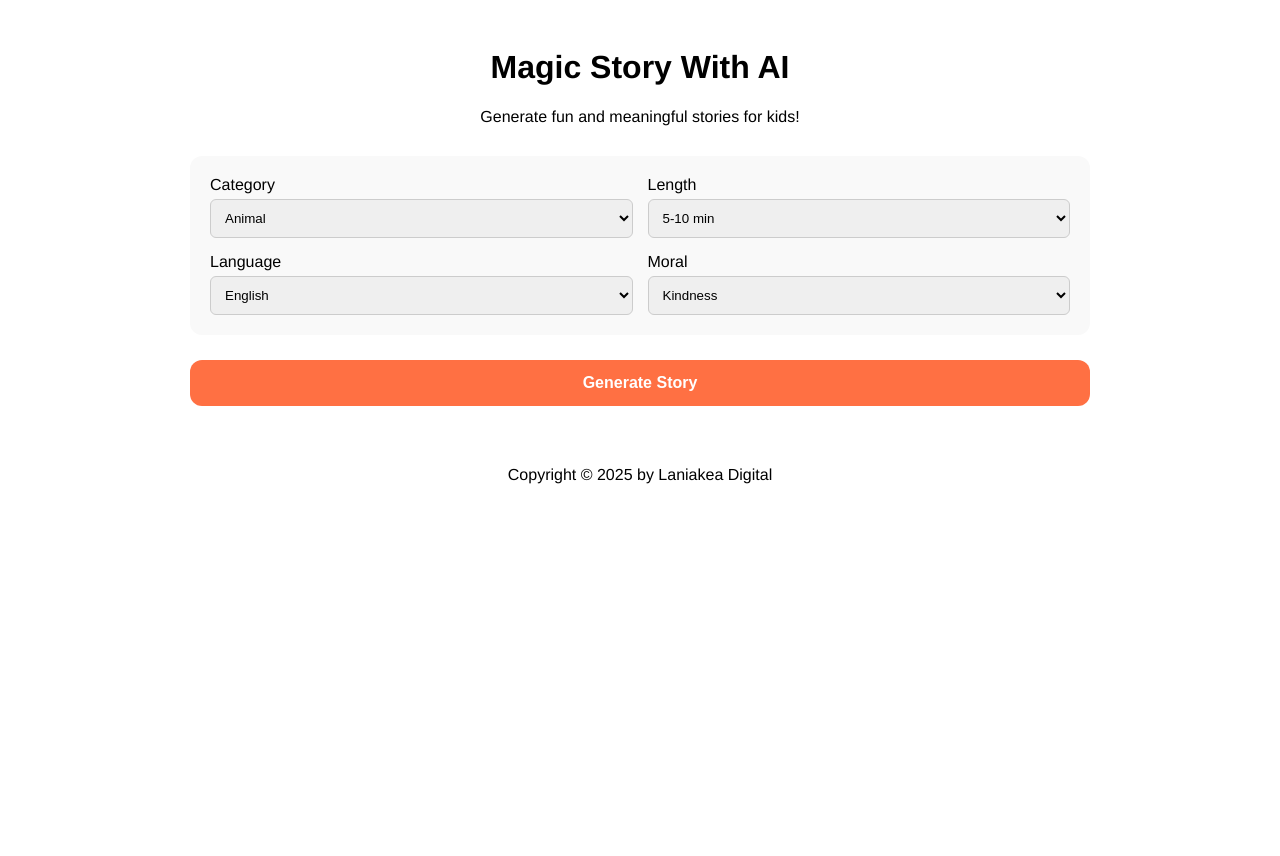
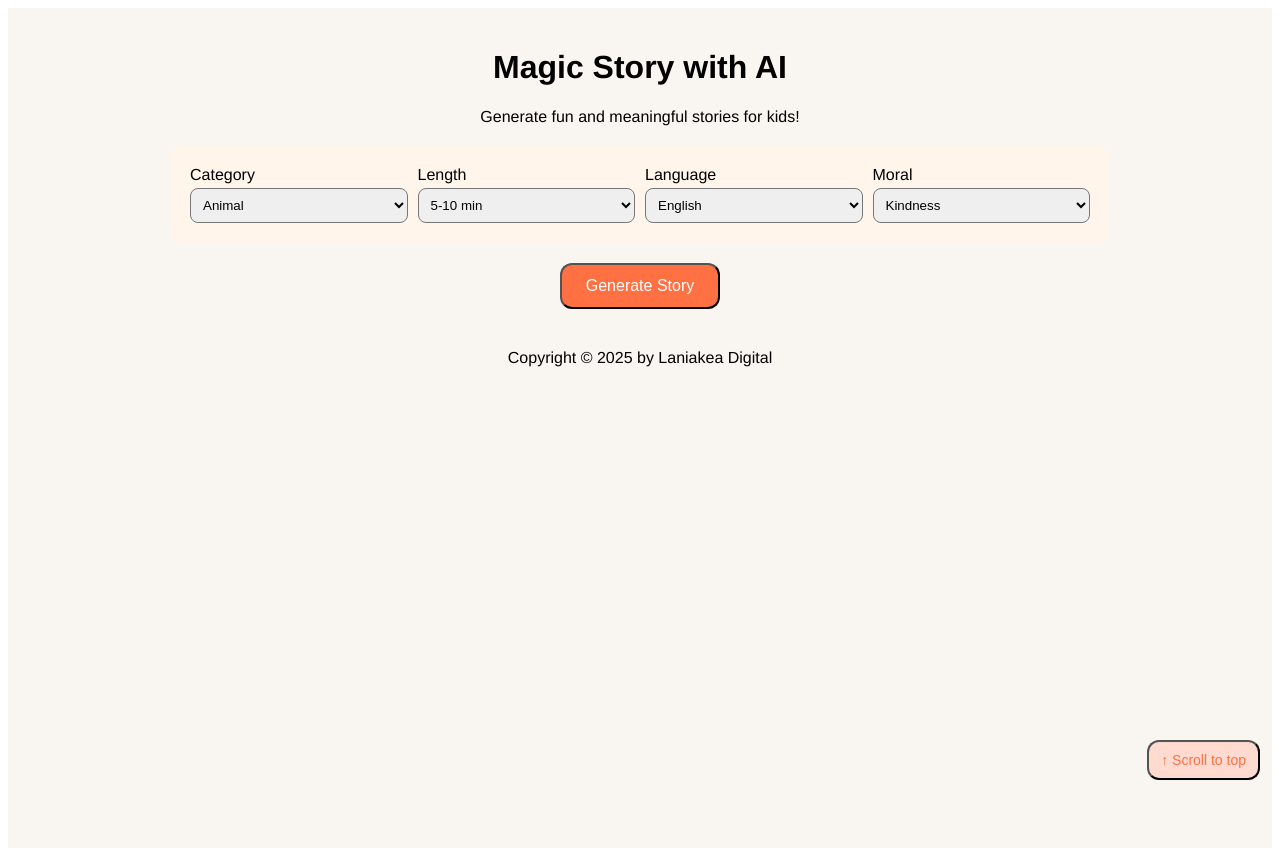
Before and after one commit to amysxe/magicstory-ai, a Next.js app: page / in a window 1280 px wide. Before the commit the page ends 800 px from the top, so only its background shows below. Built offline with nearby package versions, Linux system fonts and the light colour scheme.

Commit message:
Update index.js

```diff
--- a/pages/index.js
+++ b/pages/index.js
@@ -1,4 +1,4 @@
-import { useState } from "react";
+import { useState, useRef } from "react";
 import Story from "../components/Story";
 
 export default function Home() {
@@ -6,47 +6,42 @@ export default function Home() {
   const [length, setLength] = useState("5-10 min");
   const [language, setLanguage] = useState("English");
   const [moral, setMoral] = useState("Kindness");
-  const [story, setStory] = useState(null);
+  const [storyData, setStoryData] = useState(null);
   const [loading, setLoading] = useState(false);
+  const topRef = useRef(null);
 
   const generateStory = async () => {
     setLoading(true);
-    setStory(null);
-
+    setStoryData(null);
     try {
       const res = await fetch("/api/story", {
         method: "POST",
         headers: { "Content-Type": "application/json" },
         body: JSON.stringify({ category, length, language, moral }),
       });
-
       const data = await res.json();
-
-      if (data.error) {
-        alert(data.error);
-      } else {
-        setStory(data);
-        setTimeout(() => {
-          document.getElementById("story-title")?.scrollIntoView({ behavior: "smooth" });
-        }, 100);
-      }
+      if (data.error) alert(data.error);
+      else setStoryData(data);
+      setTimeout(() => topRef.current?.scrollIntoView({ behavior: "smooth" }), 100);
     } catch (err) {
+      alert("Failed to generate story");
       console.error(err);
-      alert("Failed to generate story.");
+    } finally {
+      setLoading(false);
     }
-
-    setLoading(false);
   };
 
+  const scrollToTop = () => topRef.current?.scrollIntoView({ behavior: "smooth" });
+
   return (
-    <div style={{ fontFamily: "Helvetica Neue", maxWidth: "900px", margin: "0 auto", padding: "20px" }}>
-      <h1 style={{ textAlign: "center" }}>Magic Story With AI</h1>
-      <p style={{ textAlign: "center", marginBottom: "30px" }}>Generate fun and meaningful stories for kids!</p>
+    <div ref={topRef} style={{ fontFamily: "Helvetica Neue", padding: "20px", background: "#f9f5f0", minHeight: "100vh" }}>
+      <h1 style={{ textAlign: "center" }}>Magic Story with AI</h1>
+      <p style={{ textAlign: "center" }}>Generate fun and meaningful stories for kids!</p>
 
-      <div style={{ background: "#f9f9f9", padding: "20px", borderRadius: "12px", display: "flex", flexWrap: "wrap", gap: "15px" }}>
-        <div style={{ flex: "1 1 45%" }}>
+      <div style={{ background: "#fff5eb", padding: "20px", borderRadius: "12px", maxWidth: "900px", margin: "20px auto", display: "flex", gap: "10px", flexWrap: "wrap" }}>
+        <div style={{ flex: 1, minWidth: "150px" }}>
           <label>Category</label>
-          <select value={category} onChange={e => setCategory(e.target.value)} style={{ width: "100%", padding: "10px", borderRadius: "6px", border: "1px solid #ccc", marginTop: "5px" }}>
+          <select value={category} onChange={e => setCategory(e.target.value)} style={{ width: "100%", padding: "8px", marginTop: "4px", borderRadius: "8px" }}>
             <option>Animal</option>
             <option>Fruit</option>
             <option>Person</option>
@@ -54,47 +49,46 @@ export default function Home() {
             <option>Random</option>
           </select>
         </div>
-
-        <div style={{ flex: "1 1 45%" }}>
+        <div style={{ flex: 1, minWidth: "150px" }}>
           <label>Length</label>
-          <select value={length} onChange={e => setLength(e.target.value)} style={{ width: "100%", padding: "10px", borderRadius: "6px", border: "1px solid #ccc", marginTop: "5px" }}>
+          <select value={length} onChange={e => setLength(e.target.value)} style={{ width: "100%", padding: "8px", marginTop: "4px", borderRadius: "8px" }}>
             <option>5-10 min</option>
             <option>10-15 min</option>
             <option>&gt;15 min</option>
           </select>
         </div>
-
-        <div style={{ flex: "1 1 45%" }}>
+        <div style={{ flex: 1, minWidth: "150px" }}>
           <label>Language</label>
-          <select value={language} onChange={e => setLanguage(e.target.value)} style={{ width: "100%", padding: "10px", borderRadius: "6px", border: "1px solid #ccc", marginTop: "5px" }}>
+          <select value={language} onChange={e => setLanguage(e.target.value)} style={{ width: "100%", padding: "8px", marginTop: "4px", borderRadius: "8px" }}>
             <option>English</option>
             <option>Bahasa</option>
             <option>German</option>
           </select>
         </div>
-
-        <div style={{ flex: "1 1 45%" }}>
+        <div style={{ flex: 1, minWidth: "150px" }}>
           <label>Moral</label>
-          <select value={moral} onChange={e => setMoral(e.target.value)} style={{ width: "100%", padding: "10px", borderRadius: "6px", border: "1px solid #ccc", marginTop: "5px" }}>
+          <select value={moral} onChange={e => setMoral(e.target.value)} style={{ width: "100%", padding: "8px", marginTop: "4px", borderRadius: "8px" }}>
             <option>Kindness</option>
             <option>Honesty</option>
+            <option>Friendship</option>
             <option>Bravery</option>
-            <option>Friendship</option>
-            <option>Respect</option>
           </select>
         </div>
       </div>
 
-      <button
-        onClick={generateStory}
-        style={{ background: "#ff7043", color: "#fff", padding: "14px 0", border: "none", borderRadius: "12px", marginTop: "25px", cursor: "pointer", width: "100%", fontWeight: "bold", fontSize: "16px" }}
-      >
-        {loading ? "Generating..." : "Generate Story"}
+      <div style={{ textAlign: "center", margin: "20px" }}>
+        <button onClick={generateStory} disabled={loading} style={{ background: "#ff7043", color: "#fff", padding: "12px 24px", borderRadius: "12px", fontSize: "16px" }}>
+          {loading ? "Generating..." : "Generate Story"}
+        </button>
+      </div>
+
+      {storyData && <Story data={storyData} />}
+
+      <button onClick={scrollToTop} style={{ position: "fixed", bottom: "20px", right: "20px", background: "#ffdace", color: "#ff7043", padding: "10px 12px", borderRadius: "12px", fontSize: "14px" }}>
+        ↑ Scroll to top
       </button>
 
-      {story && <Story data={story} />}
-
-      <footer style={{ textAlign: "center", marginTop: "60px" }}>
+      <footer style={{ textAlign: "center", marginTop: "40px", marginBottom: "60px" }}>
         Copyright &copy; 2025 by Laniakea Digital
       </footer>
     </div>
```
